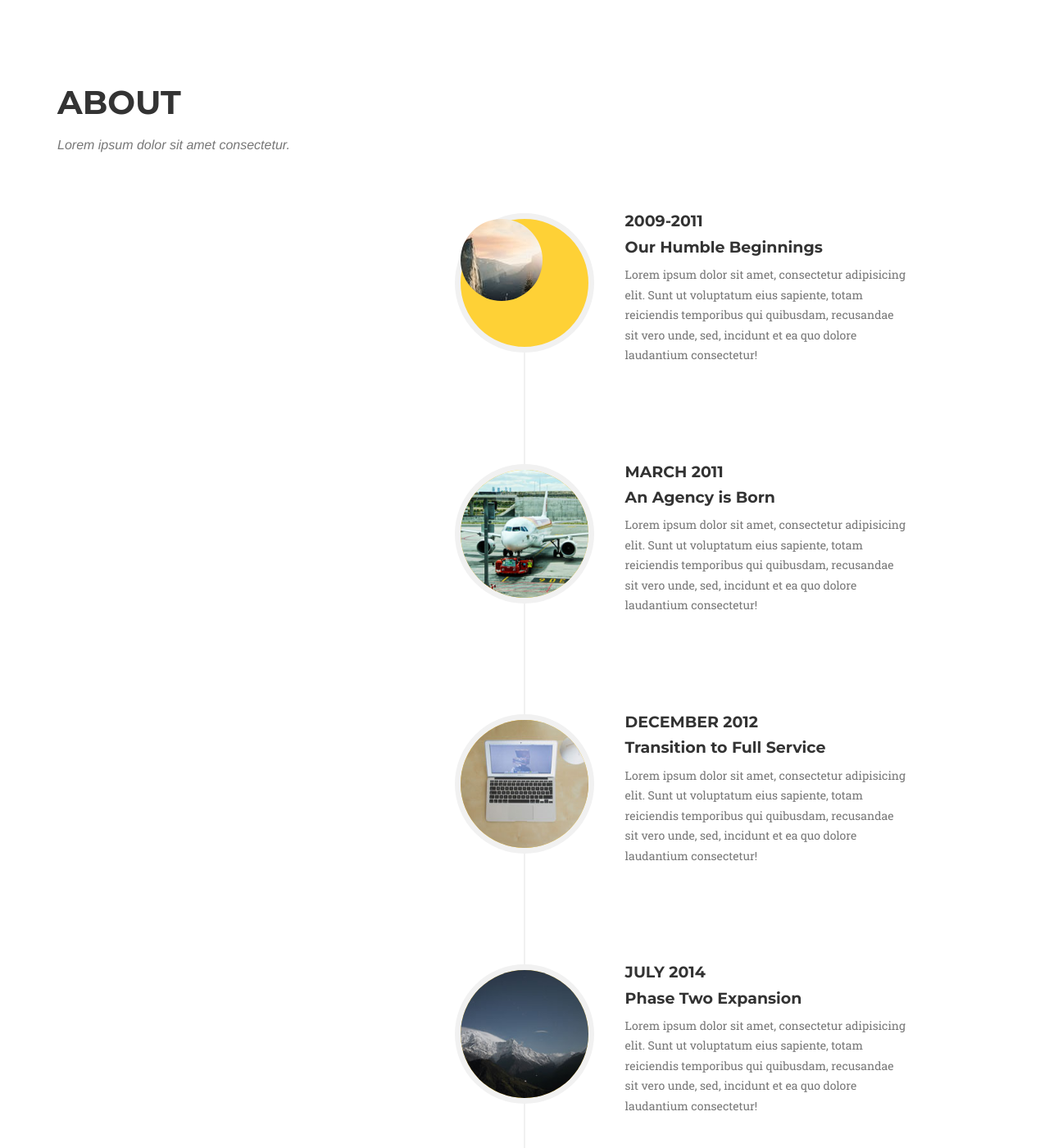
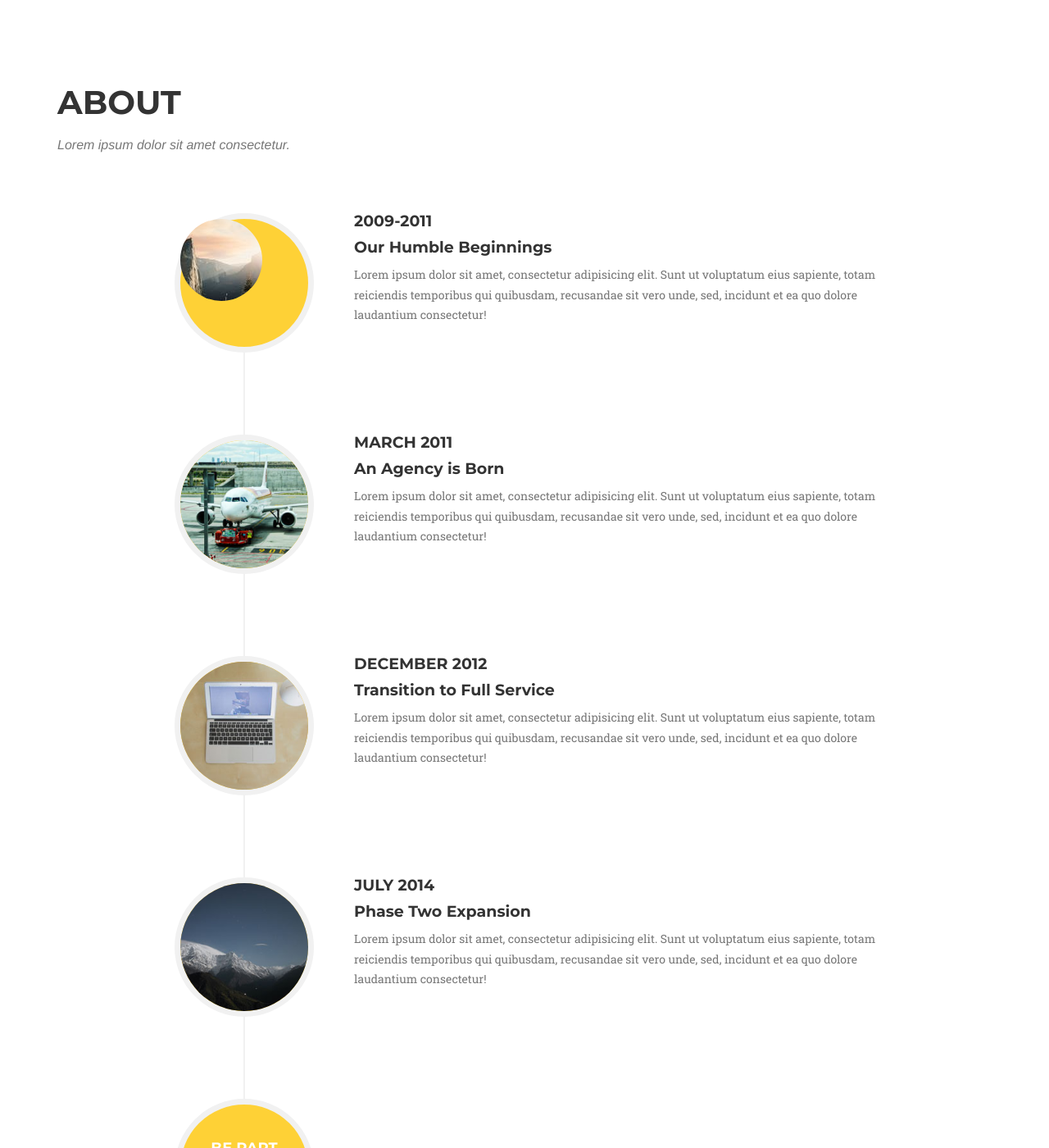
Before and after one commit to starportx/starportx.github.io, a Jekyll site: the page built from index.html, in a window 1280 px wide and 1400 px high, scrolled down 2733 px. Shown: the whole window at 82% size. Built offline with Jekyll 4.4.1, drawn with Linux system fonts in a browser that asks for light colours; some web fonts are replaced.

Commit message:
mod about panel alignment to left

```diff
--- a/_includes/css/agency.css
+++ b/_includes/css/agency.css
@@ -547,7 +547,7 @@ section h3.section-subheading {
 
 @media(min-width:768px) {
     .timeline:before {
-        left: 50%;
+        left: 20%;
     }
 
     .timeline>li {
@@ -557,13 +557,13 @@ section h3.section-subheading {
 
     .timeline>li .timeline-panel {
         float: left;
-        width: 41%;
+        width: 70%;
         padding: 0 20px 20px 30px;
         text-align: right;
     }
 
     .timeline>li .timeline-image {
-        left: 50%;
+        left: 20%;
         width: 100px;
         height: 100px;
         margin-left: -50px;
```
